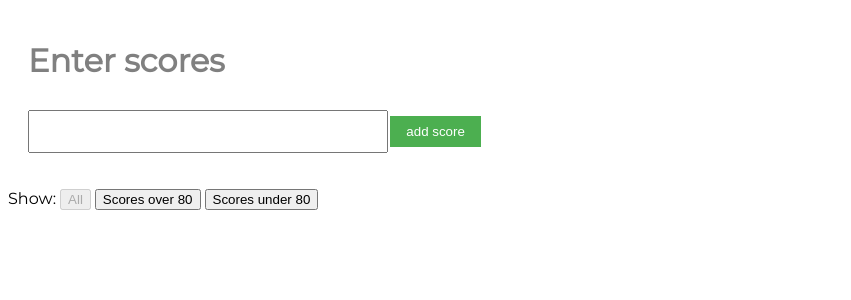
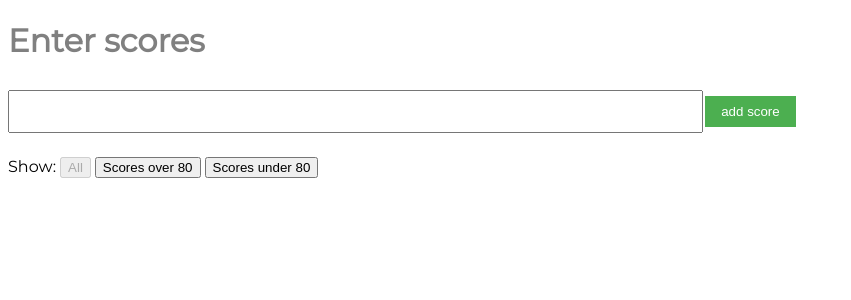
Before and after one commit to Desmond225/golfcoaching, a React (Create React App) app: page / in a window 1280 px wide. Shown: the top 300 px of the page, without its empty margins (0-851 px from the left). Built offline with nearby package versions, Linux system fonts and the light colour scheme.

Commit message:
installed sass

```diff
--- a/package.json
+++ b/package.json
@@ -3,11 +3,13 @@
   "version": "0.1.0",
   "private": true,
   "dependencies": {
+    "node-sass": "^4.9.4",
     "react": "^16.6.0",
     "react-dom": "^16.6.0",
     "react-redux": "^5.1.0",
     "react-scripts": "2.1.0",
-    "redux": "^4.0.1"
+    "redux": "^4.0.1",
+    "sass": "^1.14.3"
   },
   "scripts": {
     "start": "react-scripts start",
--- a/src/App.css
+++ b/src/App.css
@@ -59,24 +59,3 @@
   margin-right: 1%;
 
 }
-
-.scoreinputs {
-  color: grey;
-  }
-
-.scoreinputs, input {
-    width: 55%;
-    padding: 12px 20px;
-    margin: 8px 0;
-    box-sizing: border-box;
-}
-
-#button {
-  background-color: #4CAF50;
-  border: none;
-  color: white;
-  padding: 8px 16px;
-  text-decoration: none;
-  margin: 4px 2px;
-  cursor: pointer;
-}
--- a/src/App.js
+++ b/src/App.js
@@ -2,6 +2,7 @@ import React from 'react';
 import AddScore from './containers/addscore';
 import VisibleTodoList from './containers/visiblescorelist'
 import Footer from './components/footer';
+import './sass/app.scss';
 
 
 const App = () => (
--- /dev/null
+++ b/src/sass/app.scss
@@ -0,0 +1 @@
+@import "components/body"
--- /dev/null
+++ b/src/sass/components/body.scss
@@ -0,0 +1,19 @@
+.scoreinputs {
+    color: grey;
+
+    button {
+        background-color: #4CAF50;
+        border: none;
+        color: white;
+        padding: 8px 16px;
+        text-decoration: none;
+        margin: 4px 2px;
+        cursor: pointer;
+    }
+    input {
+        width: 55%;
+        padding: 12px 20px;
+        margin: 8px 0;
+        box-sizing: border-box;
+    }
+}
```
Also changed, not shown: src/sass/config.scss (added), 1 other file (tests, documents, lock files or other folders).
